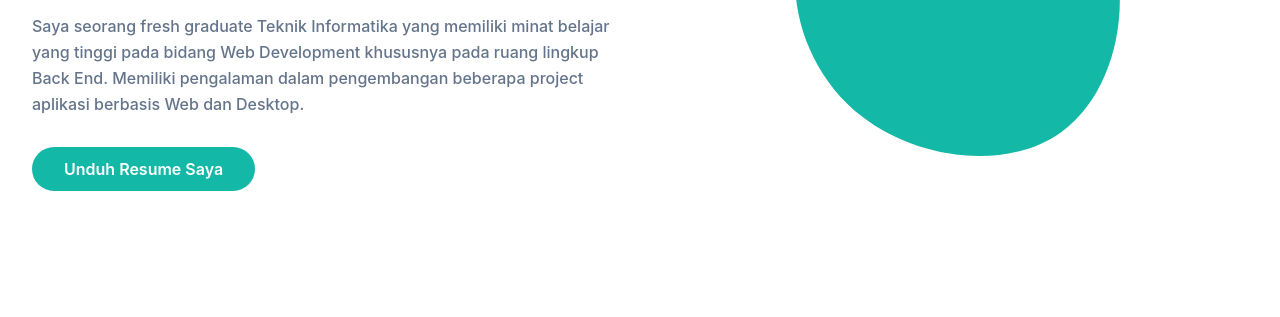
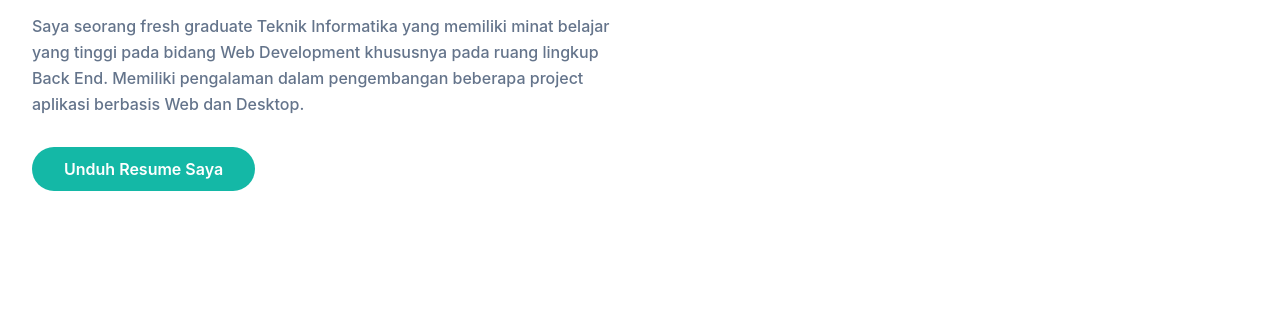
Before and after one commit to bagasarya15/portfolio, a website: page index.html in a window 1280 px wide. Shown: the part 267-584 px from the top of the page. Drawn offline with Linux system fonts and the light colour scheme.

Commit message:
Update index.html

```diff
--- a/index.html
+++ b/index.html
@@ -64,14 +64,14 @@
           <div class="w-full self-end px-4 lg:w-1/2">
             <div class="relative mt-10 lg:m-9 lg:right-0">
               <!-- <img src="public/pp.png" alt="profile" class="max-w-full mx-auto" /> -->
-              <span class="absolute bottom-0 -z-10 left-1/2 -translate-x-1/2 md:scale-125">
+            <!--  <span class="absolute bottom-0 -z-10 left-1/2 -translate-x-1/2 md:scale-125">
                 <svg witdh="400" height="400" viewBox="0 0 200 200" xmlns="http://www.w3.org/2000/svg">
                   <path
                     fill="#14b8a6"
                     d="M52.4,-14.1C60.5,7.8,54.5,37.3,36.5,50.3C18.6,63.3,-11.2,59.8,-30,45.2C-48.9,30.6,-56.7,4.8,-49.9,-15.4C-43.1,-35.7,-21.5,-50.4,0.3,-50.5C22.2,-50.6,44.3,-36.1,52.4,-14.1Z"
                     transform="translate(100 100) scale(1.2)"
                   /></svg
-              ></span>
+              ></span> -->
             </div>
           </div>
         </div>
```
